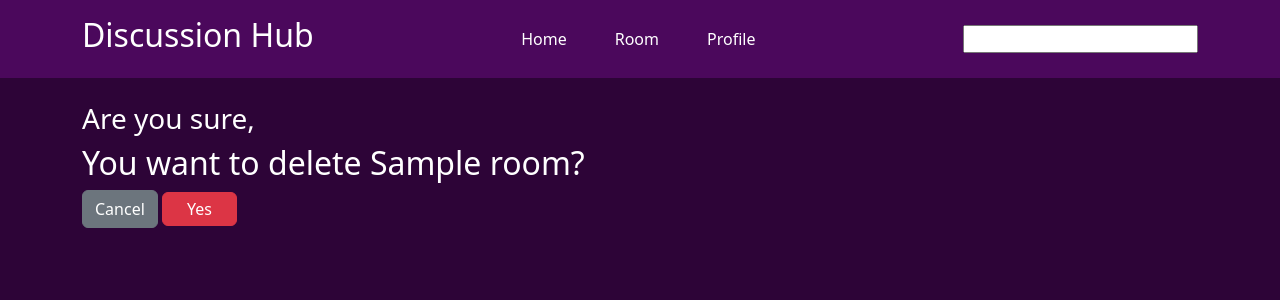
After one commit to samuelbrhane/Django-DiscussionHub, a Django app: page /delete-room/1/ in a window 1280 px wide. The commit adds this page. Shown: the top 300 px of the page. Run offline with Django 4.2, Linux system fonts and the light colour scheme; tables that the repository leaves empty hold one stand-in row (values such as "Sample post").

Commit message:
Add delete room functionality.

```diff
--- /dev/null
+++ b/base/templates/delete.html
@@ -0,0 +1,24 @@
+<!-- extends base.html -->
+{% extends "base.html" %}
+
+<!-- block content -->
+<section>
+  {% block content %}
+
+  <!-- delete message -->
+  <div class="mt-3">
+    <form method="POST">
+      {% csrf_token %}
+      <h3>Are you sure,</h3>
+      <h2>You want to delete {{name}}?</h2>
+      <div>
+        <a href="{{request.META.HTTP_REFERER}}" class="btn btn-secondary"
+          >Cancel</a
+        >
+        <button type="submit" class="btn btn-danger px-4 py-1">Yes</button>
+      </div>
+    </form>
+  </div>
+
+  {% endblock content %}
+</section>
--- a/base/urls.py
+++ b/base/urls.py
@@ -6,5 +6,6 @@ urlpatterns = [
     path("room/<str:pk>/", views.room, name="room"),
     path("create-room/", views.create_room, name="create-room"),
     path("update-room/<str:pk>/", views.update_room, name="update-room"),
+    path("delete-room/<str:pk>/", views.delete_room, name="delete-room"),
 
 ]
--- a/base/views.py
+++ b/base/views.py
@@ -18,7 +18,7 @@ def room(request, pk):
     return render(request, 'room.html', context)
 
 
-# create room page
+# create room
 def create_room(request):
     form = RoomForm()
     context = {"form": form}
@@ -31,7 +31,7 @@ def create_room(request):
         return render(request, 'room_form.html', context)
 
 
-# update room page
+# update room
 def update_room(request, pk):
     room = Room.objects.get(id=pk)
     form = RoomForm(instance=room)
@@ -43,3 +43,13 @@ def update_room(request, pk):
             return redirect("home")
     else:
         return render(request, 'room_form.html', context)
+
+
+# delete room
+def delete_room(request, pk):
+    room = Room.objects.get(id=pk)
+    context = {"name": room}
+    if request.method == 'POST':
+        room.delete()
+        return redirect("home")
+    return render(request, 'delete.html', context)
```
Also changed, not shown: base/templates/room.html (+7 -1 lines).
